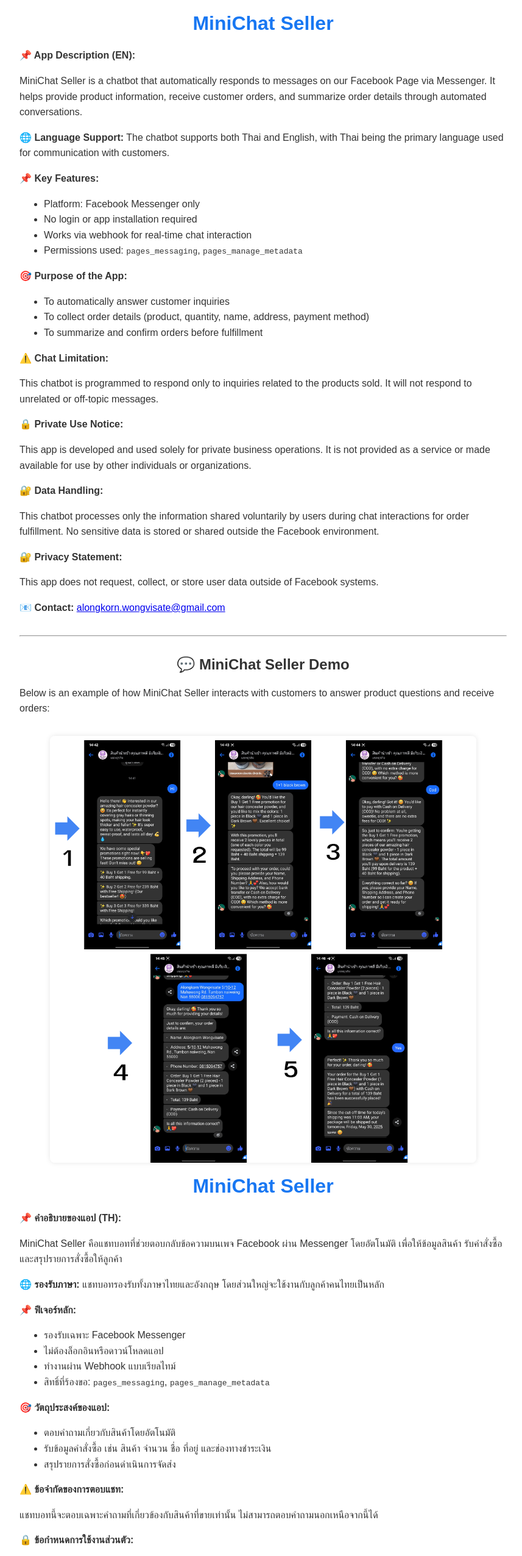
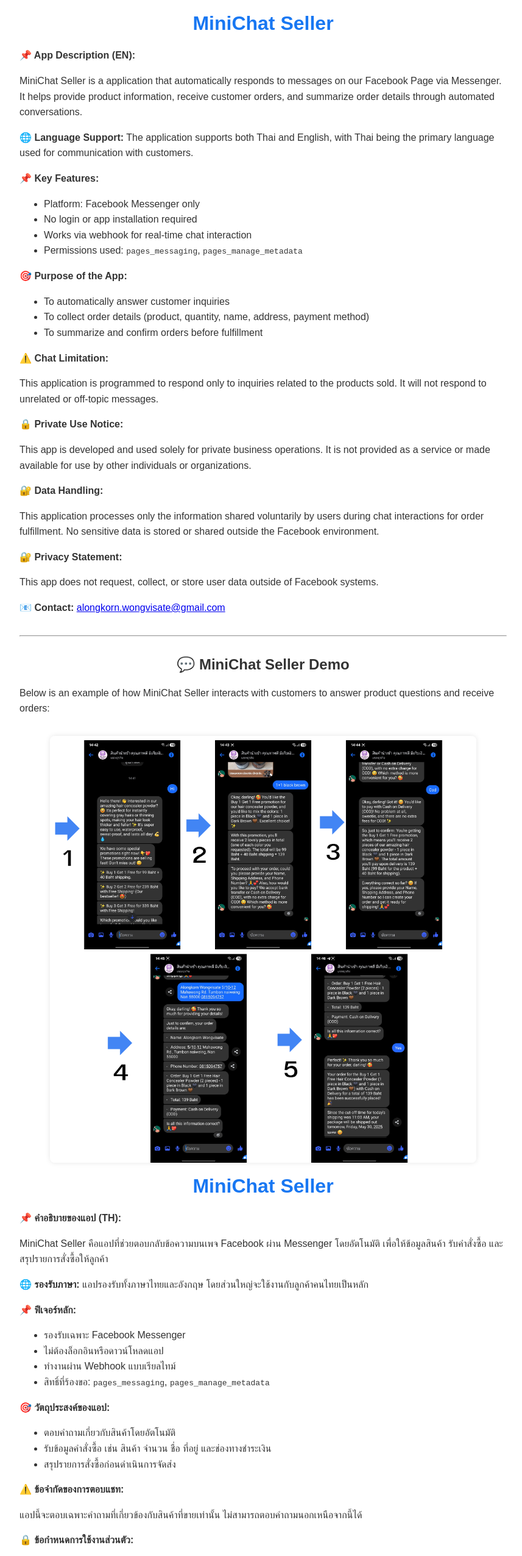
Before and after one commit to mongkhonthawee/chatbot-landing-new, a plain HTML site: page index.html in a window 1280 px wide. Shown: the part 200-2752 px from the top of the page at 61% size, without its empty margins (208-1065 px from the left). Drawn offline with Linux system fonts and the light colour scheme.

Commit message:
Update index.html

```diff
--- a/index.html
+++ b/index.html
@@ -3,7 +3,7 @@
 <head>
   <meta charset="UTF-8">
   <meta name="viewport" content="width=device-width, initial-scale=1">
-  <title>MiniChat Seller | แชทบอทบน Facebook</title>
+  <title>MiniChat Seller | แอปบน Facebook</title>
   <style>
     body {
       font-family: 'Arial', sans-serif;
@@ -50,9 +50,9 @@
 
     <!-- English Section -->
     <p><strong>📌 App Description (EN):</strong></p>
-    <p>MiniChat Seller is a chatbot that automatically responds to messages on our Facebook Page via Messenger. It helps provide product information, receive customer orders, and summarize order details through automated conversations.</p>
+    <p>MiniChat Seller is a application that automatically responds to messages on our Facebook Page via Messenger. It helps provide product information, receive customer orders, and summarize order details through automated conversations.</p>
 
-    <p><strong>🌐 Language Support:</strong> The chatbot supports both Thai and English, with Thai being the primary language used for communication with customers.</p>
+    <p><strong>🌐 Language Support:</strong> The application supports both Thai and English, with Thai being the primary language used for communication with customers.</p>
 
     <p><strong>📌 Key Features:</strong></p>
     <ul>
@@ -70,13 +70,13 @@
     </ul>
 
     <p><strong>⚠️ Chat Limitation:</strong></p>
-    <p>This chatbot is programmed to respond only to inquiries related to the products sold. It will not respond to unrelated or off-topic messages.</p>
+    <p>This application is programmed to respond only to inquiries related to the products sold. It will not respond to unrelated or off-topic messages.</p>
 
     <p><strong>🔒 Private Use Notice:</strong></p>
     <p>This app is developed and used solely for private business operations. It is not provided as a service or made available for use by other individuals or organizations.</p>
 
     <p><strong>🔐 Data Handling:</strong></p>
-    <p>This chatbot processes only the information shared voluntarily by users during chat interactions for order fulfillment. No sensitive data is stored or shared outside the Facebook environment.</p>
+    <p>This application processes only the information shared voluntarily by users during chat interactions for order fulfillment. No sensitive data is stored or shared outside the Facebook environment.</p>
 
     <p><strong>🔐 Privacy Statement:</strong></p>
     <p>This app does not request, collect, or store user data outside of Facebook systems.</p>
@@ -92,9 +92,9 @@
     <h1>MiniChat Seller</h1>
 
     <p><strong>📌 คำอธิบายของแอป (TH):</strong></p>
-    <p>MiniChat Seller คือแชทบอทที่ช่วยตอบกลับข้อความบนเพจ Facebook ผ่าน Messenger โดยอัตโนมัติ เพื่อให้ข้อมูลสินค้า รับคำสั่งซื้อ และสรุปรายการสั่งซื้อให้ลูกค้า</p>
+    <p>MiniChat Seller คือแอปที่ช่วยตอบกลับข้อความบนเพจ Facebook ผ่าน Messenger โดยอัตโนมัติ เพื่อให้ข้อมูลสินค้า รับคำสั่งซื้อ และสรุปรายการสั่งซื้อให้ลูกค้า</p>
 
-    <p><strong>🌐 รองรับภาษา:</strong> แชทบอทรองรับทั้งภาษาไทยและอังกฤษ โดยส่วนใหญ่จะใช้งานกับลูกค้าคนไทยเป็นหลัก</p>
+    <p><strong>🌐 รองรับภาษา:</strong> แอปรองรับทั้งภาษาไทยและอังกฤษ โดยส่วนใหญ่จะใช้งานกับลูกค้าคนไทยเป็นหลัก</p>
 
     <p><strong>📌 ฟีเจอร์หลัก:</strong></p>
     <ul>
@@ -112,7 +112,7 @@
     </ul>
 
     <p><strong>⚠️ ข้อจำกัดของการตอบแชท:</strong></p>
-    <p>แชทบอทนี้จะตอบเฉพาะคำถามที่เกี่ยวข้องกับสินค้าที่ขายเท่านั้น ไม่สามารถตอบคำถามนอกเหนือจากนี้ได้</p>
+    <p>แอปนี้จะตอบเฉพาะคำถามที่เกี่ยวข้องกับสินค้าที่ขายเท่านั้น ไม่สามารถตอบคำถามนอกเหนือจากนี้ได้</p>
 
     <p><strong>🔒 ข้อกำหนดการใช้งานส่วนตัว:</strong></p>
     <p>แอปนี้พัฒนาขึ้นเพื่อใช้เฉพาะในกิจการส่วนตัวของผู้พัฒนาเท่านั้น ไม่ได้เปิดให้บริการแก่สาธารณะ หรือให้บุคคลอื่นใช้งาน</p>
@@ -125,7 +125,7 @@
 
     <p><strong>📧 ติดต่อ:</strong> <a href="mailto:alongkorn.wongvisate@gmail.com">alongkorn.wongvisate@gmail.com</a></p>
     <h2>💬 MiniChat Seller ภาพตัวอย่างการใช้งาน</h2>
-    <p>ด้านล่างคือตัวอย่างการสนทนาระหว่างแชทบอทกับลูกค้า โดยแสดงการตอบคำถามสินค้า และการรับคำสั่งซื้อ:</p>
+    <p>ด้านล่างคือตัวอย่างการสนทนาระหว่างแอปกับลูกค้า โดยแสดงการตอบคำถามสินค้า และการรับคำสั่งซื้อ:</p>
   <img src="demo.png" alt="ภาพตัวอย่าง MiniChat Seller" style="width:100%; max-width:700px; border-radius:8px; box-shadow:0 0 8px rgba(0,0,0,0.1); margin-top:1rem;">
 
   </div>
```
